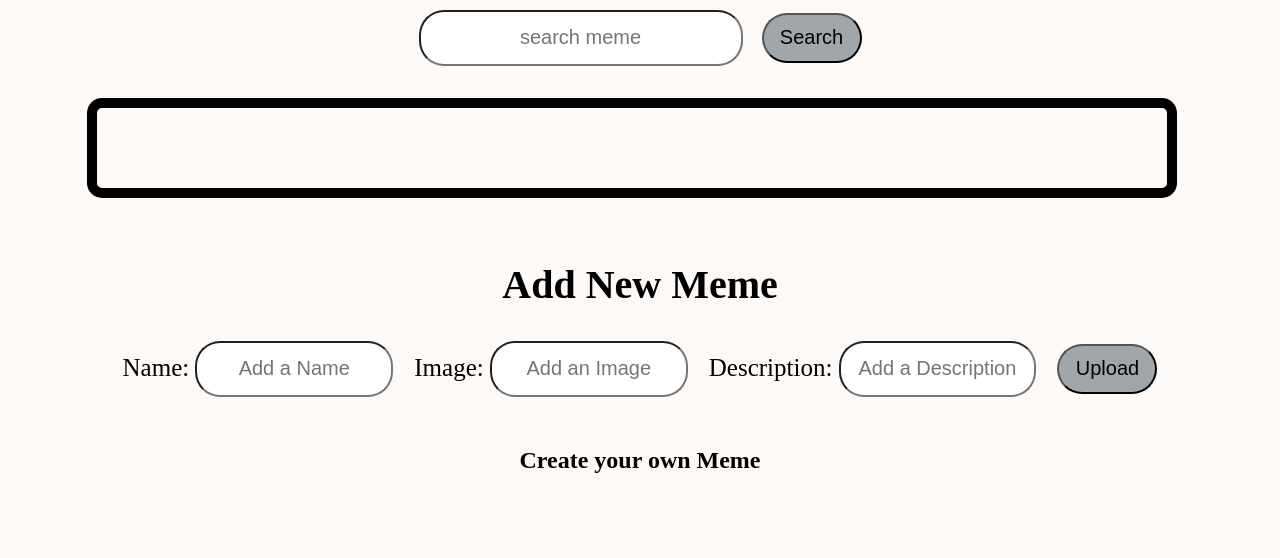
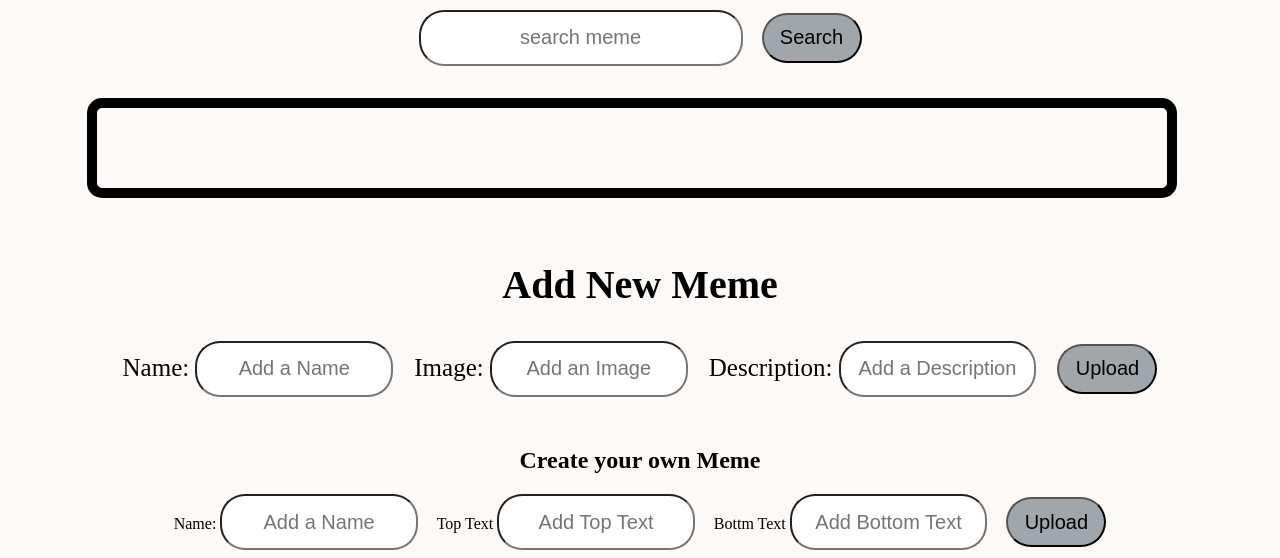
Before and after one commit to JerryWu1998/phase-1-project, a plain HTML site: page index.html in a window 1280 px wide. Shown: the part 790-1348 px from the top of the page. Before the commit the page ends 1284 px from the top, so only its background shows below. Drawn offline with Linux system fonts and the light colour scheme; no server answers.

Commit message:
basic structure of create meme

```diff
--- a/index.html
+++ b/index.html
@@ -58,7 +58,15 @@
     <div id="face-container">
     </div>
     <!-- Information input for creating meme -->
-
+    <form id="create-meme">
+      <label for="name">Name: </label>
+      <input id="txt-input" type="text" name="name" id="create-name" placeholder="Add a Name" />
+      <label for="top-text">Top Text </label>
+      <input id="txt-input" type="text" name="top-text" id="create-top-text" placeholder="Add Top Text" />
+      <label for="bottom-text">Bottm Text </label>
+      <input id="txt-input" type="text" name="bottom-text" id="create-bottom-text" placeholder="Add Bottom Text" />
+      <input id="submit-button" type="submit" value="Upload" />
+    </form>
   </div>
 
 
```
